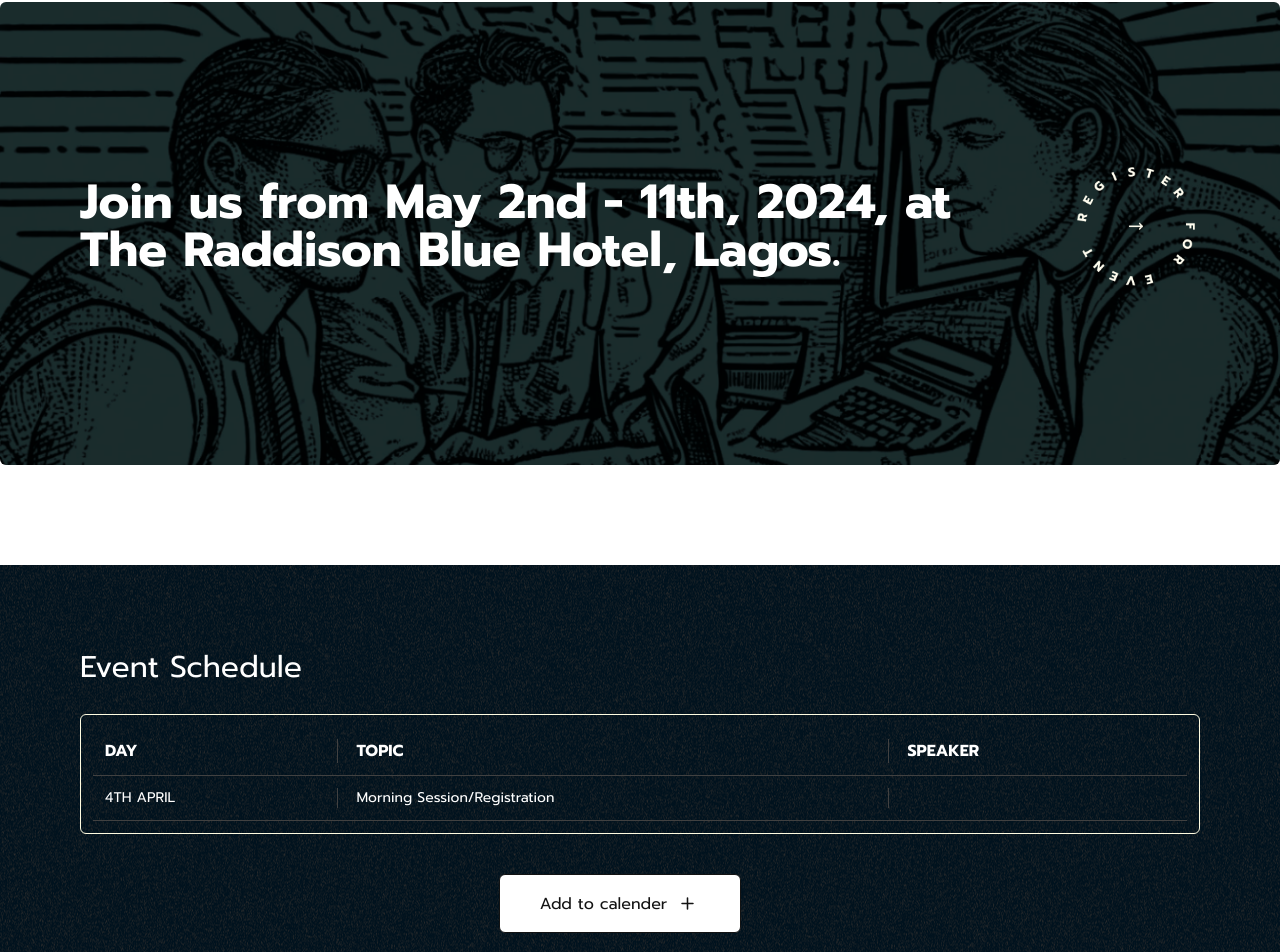
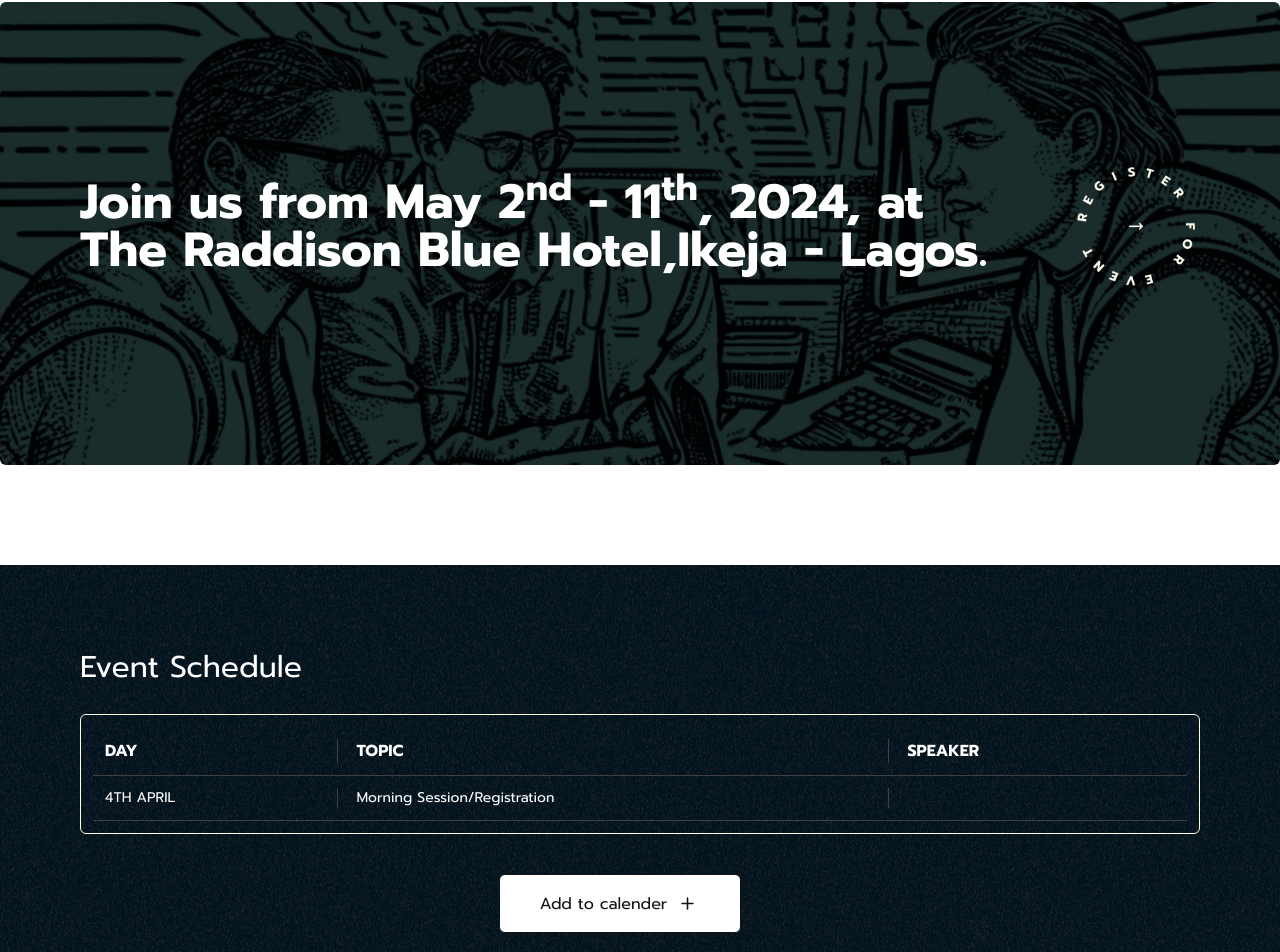
Before and after one commit to Lagos-Blockchain-Week/landingPage, a Next.js app: page / in a window 1280 px wide. Shown: the part 1161-2113 px from the top of the page. Built offline with nearby package versions, Linux system fonts and the light colour scheme.

Commit message:
update on date

```diff
--- a/src/pages/index.jsx
+++ b/src/pages/index.jsx
@@ -30,7 +30,7 @@
       <div className="mt-[100px] relative">
         <img src="./images/join.png" className="rounded-md mt-4" alt="" />
         <div className="flex justify-between absolute lg:top-40 top-10 my-auto lg:left-20 left-5 lg:right-20 right-5">
-          <p className="text-white font-bold my-auto text-sm lg:text-5xl">Join us from May 2nd - 11th, 2024, at <br /> The Raddison Blue Hotel, Lagos.</p>
+          <p className="text-white font-bold my-auto text-sm lg:text-5xl">Join us from May 2<sup>nd</sup> - 11<sup>th</sup>, 2024, at <br /> The Raddison Blue Hotel,Ikeja - Lagos.</p>
           <img className="lg:w-32 w-14" src="./images/circular-button.png" alt="" />
         </div>
       </div>
```
